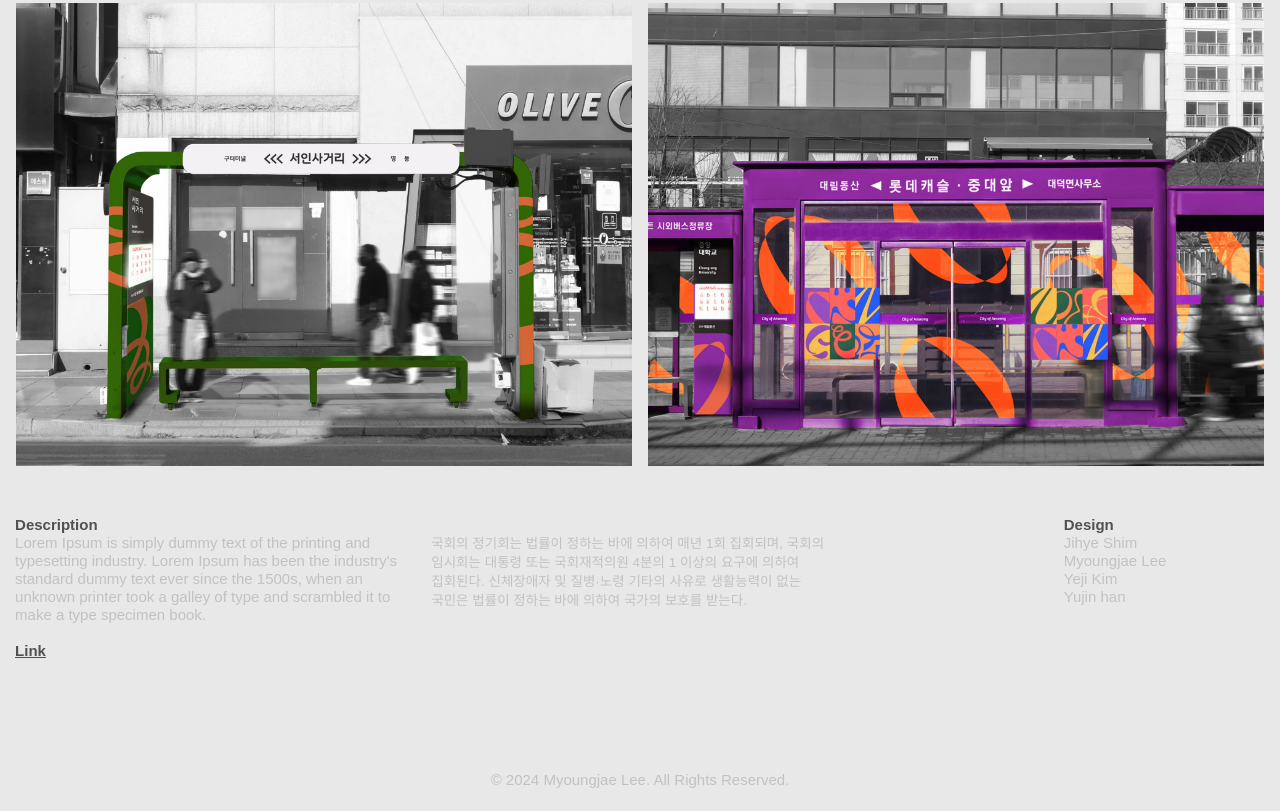
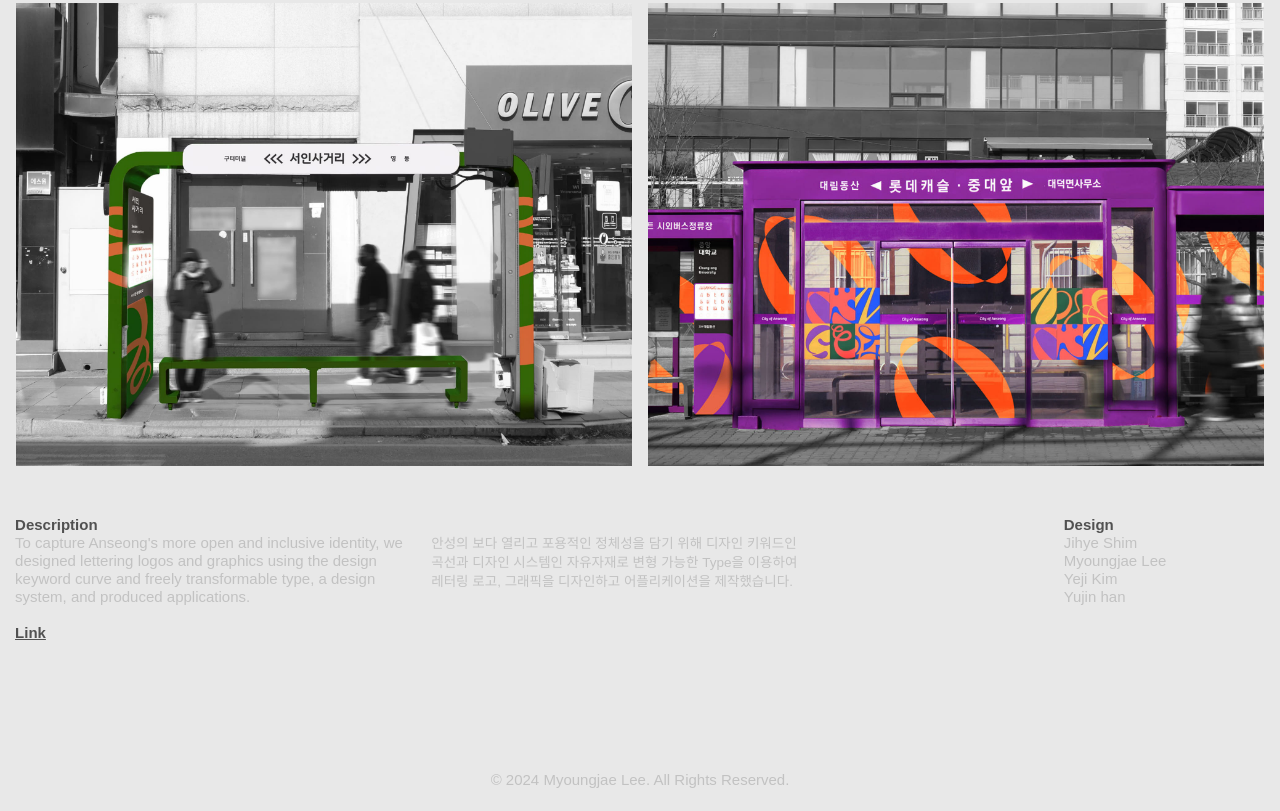
Before and after one commit to Myounjae/Portfolio, a plain HTML site: page in_page_3.html in a window 1280 px wide. Shown: the part 4542-5353 px from the top of the page. Drawn offline with Linux system fonts and the light colour scheme; a web font is replaced by a local one.

Commit message:
Add files via upload

```diff
--- a/in_page_3.html
+++ b/in_page_3.html
@@ -375,7 +375,7 @@
             <!-- 작품 영문 설명 -->
             <div class="col_half_mob h300">
                 <div class="type_year_move_2 eng_innerPage_title_description">
-                    <p>Description <br> <span>Lorem Ipsum is simply dummy text of the printing and typesetting industry. Lorem Ipsum has been the industry's standard dummy text ever since the 1500s, when an unknown printer took a galley of type and scrambled it to make a type specimen book. </span> </p>
+                    <p>Description <br> <span>To capture Anseong's more open and inclusive identity, we designed lettering logos and graphics using the design keyword curve and freely transformable type, a design system, and produced applications. </span> </p>
                     <br>
                     <a href="https://www.oneclub.org/awards/youngones/-award/42138/anseong-city-branding/" target="_blank"> <p>Link</p> </a>
                 </div>
@@ -390,7 +390,7 @@
             <div class="col_half_mob h300">
                 <div class="type_year_move_2 kor">
 
-                    <p><br> <span>국회의 정기회는 법률이 정하는 바에 의하여 매년 1회 집회되며, 국회의 임시회는 대통령 또는 국회재적의원 4분의 1 이상의 요구에 의하여 집회된다. 신체장애자 및 질병·노령 기타의 사유로 생활능력이 없는 국민은 법률이 정하는 바에 의하여 국가의 보호를 받는다. </span> </p>
+                    <p><br> <span>안성의 보다 열리고 포용적인 정체성을 담기 위해 디자인 키워드인 곡선과 디자인 시스템인 자유자재로 변형 가능한 Type을 이용하여 레터링 로고, 그래픽을 디자인하고 어플리케이션을 제작했습니다. </span> </p>
 
                 </div>
 
@@ -1077,7 +1077,7 @@
 
             <!-- 웹 면 - 설명 - 영문 -->
             <div class="col_3_web h18 inner_middle_title_web">
-                <p>Description <br>  <span>Lorem Ipsum is simply dummy text of the printing and typesetting industry. Lorem Ipsum has been the industry's standard dummy text ever since the 1500s, when an unknown printer took a galley of type and scrambled it to make a type specimen book. </span></p>
+                <p>Description <br>  <span>To capture Anseong's more open and inclusive identity, we designed lettering logos and graphics using the design keyword curve and freely transformable type, a design system, and produced applications. </span></p>
                 <br>
                 <a href="https://www.oneclub.org/awards/youngones/-award/42138/anseong-city-branding/" target="_blank"><p>Link</p></a>
             </div>
@@ -1087,7 +1087,7 @@
 
             <!-- 웹 면 - 설명 - 한글 -->
             <div class="col_3_web h18 inner_middle_title_web kor">
-                <p> <br>  <span>국회의 정기회는 법률이 정하는 바에 의하여 매년 1회 집회되며, 국회의 임시회는 대통령 또는 국회재적의원 4분의 1 이상의 요구에 의하여 집회된다. 신체장애자 및 질병·노령 기타의 사유로 생활능력이 없는 국민은 법률이 정하는 바에 의하여 국가의 보호를 받는다. </span></p>
+                <p> <br>  <span>안성의 보다 열리고 포용적인 정체성을 담기 위해 디자인 키워드인 곡선과 디자인 시스템인 자유자재로 변형 가능한 Type을 이용하여 레터링 로고, 그래픽을 디자인하고 어플리케이션을 제작했습니다. </span></p>
             </div>
 
 
```
